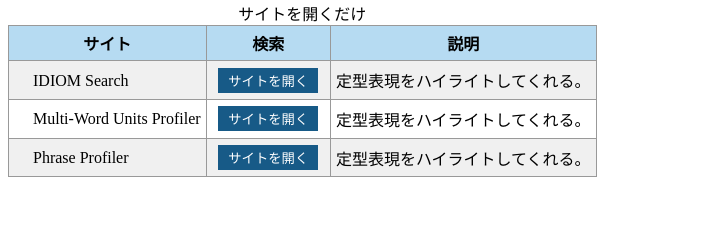
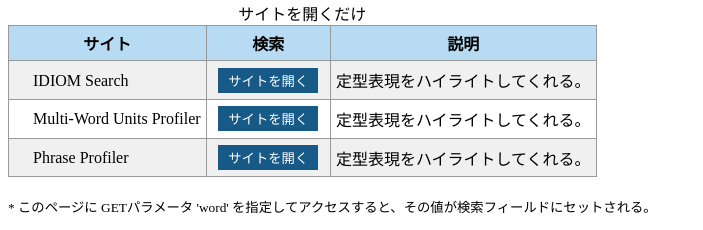
Before and after one commit to kura5/search-english-word, a PHP site: page / in a window 1280 px wide. Shown: the part 595-825 px from the top of the page, without its empty margins (0-703 px from the left). Before the commit the page ends 772 px from the top, so only its background shows below. Run offline with PHP 8.4, Linux system fonts and the light colour scheme.

Commit message:
Add the description for the GET parameter 'word'

```diff
--- a/public/css/main.css
+++ b/public/css/main.css
@@ -42,3 +42,7 @@ button:hover {
 table.searchTable > tbody > tr > td:nth-child(2) {
   text-align: center;
 }
+
+.note > p {
+  font-size: smaller;
+}
--- a/public/index.php
+++ b/public/index.php
@@ -162,6 +162,11 @@ if (array_key_exists('word', $_GET)) {
         </tbody>
         </table>
     </div>
+
+    <div class="note">
+      <p>* このページに GETパラメータ 'word' を指定してアクセスすると、その値が検索フィールドにセットされる。</p>
+    </div>
+
     </main>
 </body>
 </html>
```
